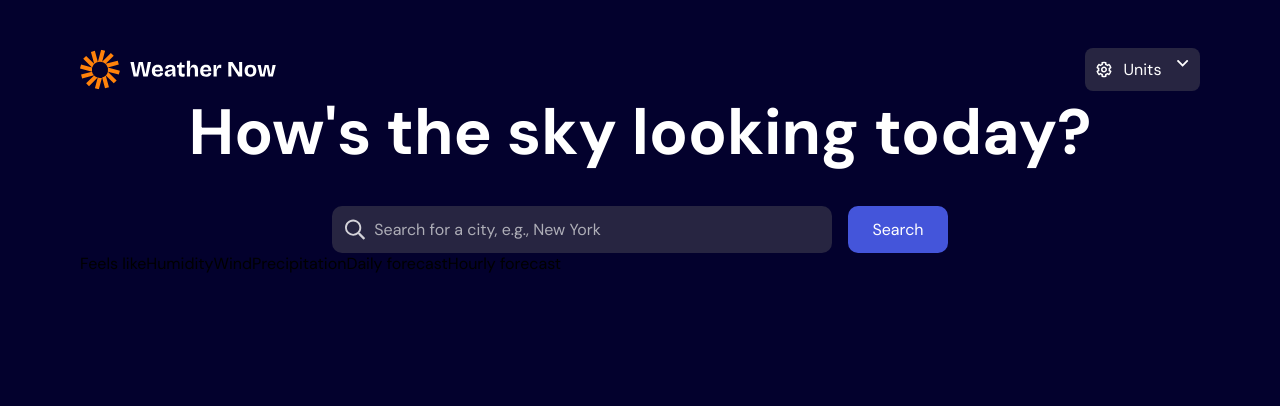
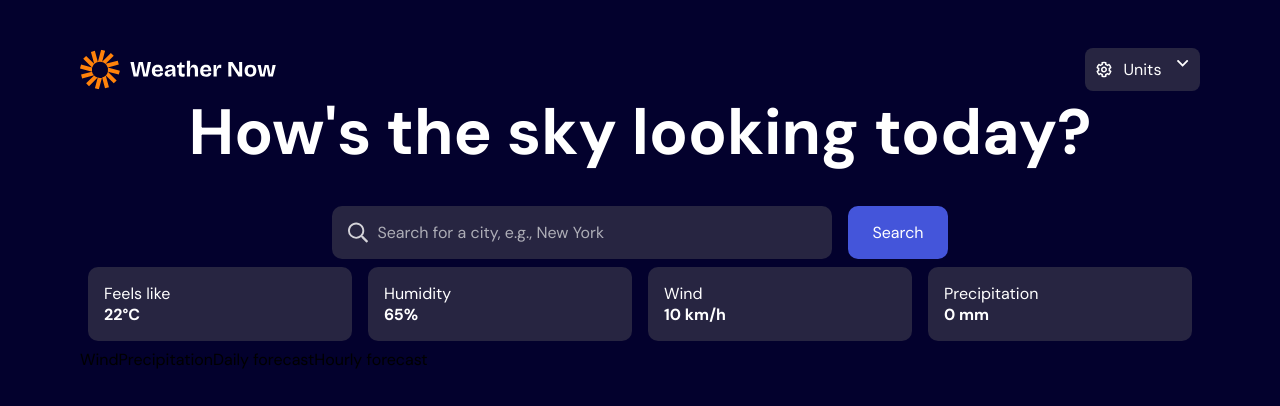
Before and after one commit to BernardoWE/Weather-App-React, a React (Vite) app in the folder Weather-app/: page / in a window 1280 px wide. Shown: the top 406 px of the page. Built offline with nearby package versions, Linux system fonts and the light colour scheme.

Commit message:
adcionando os card weather info

```diff
--- /dev/null
+++ b/Weather-app/src/components/index.jsx
@@ -0,0 +1,13 @@
+import {Card}  from "./style.js"
+
+
+
+function WeatherInfoCard({title, value}){
+    return(
+        <Card>
+            <p>{title}</p>
+            <p><strong>{value}</strong></p>
+        </Card>
+    )
+}
+export default WeatherInfoCard
--- /dev/null
+++ b/Weather-app/src/components/style.js
@@ -0,0 +1,11 @@
+import styled from "styled-components";
+import { Colors } from "../pages/home/style.js";
+export const Card = styled.div`
+    background-color: ${Colors.blue800};
+    border-radius: 10px;
+    padding: 1rem;
+    margin: 0.5rem;
+    color: ${Colors.blue0};
+
+    flex: 1;
+`;
--- a/Weather-app/src/pages/home/App.jsx
+++ b/Weather-app/src/pages/home/App.jsx
@@ -1,9 +1,9 @@
 import { useState } from 'react'
 
 import './style.js'
-import { Main, Header, DropdownContainer, DropdownMenu, Button, ButtonUnits, SearchContainer, SearchInputWrapper, SearchInput, SearchButton
+import { Main, Header, DropdownContainer, DropdownMenu, Button, ButtonUnits, SearchContainer, SearchInputWrapper, SearchInput, SearchButton, WeatherInfoContainer
  } from './style.js'
-
+import WeatherInfoCard from '../../components/index.jsx'
 import IconUnits from '../../assets/images/icon-units.svg'
 import IconDropdown from '../../assets/images/icon-dropdown.svg'
 import IconCheckMark from '../../assets/images/icon-checkmark.svg'
@@ -142,12 +142,12 @@ function App() {
         </SearchInputWrapper>
         <SearchButton>Search</SearchButton>
       </SearchContainer>
-
-      Feels like
-      {/* <!-- Insert temperature here --> */}
-
-      Humidity
-      {/* <!-- Insert humidity here --> */}
+      <WeatherInfoContainer>
+        <WeatherInfoCard title='Feels like' value='22°C' />
+        <WeatherInfoCard title='Humidity' value='65%' />
+        <WeatherInfoCard title='Wind' value='10 km/h' />
+        <WeatherInfoCard title='Precipitation' value='0 mm' />
+      </WeatherInfoContainer>
 
       Wind
       {/* <!-- Insert wind here -->    */}
--- a/Weather-app/src/pages/home/style.js
+++ b/Weather-app/src/pages/home/style.js
@@ -101,12 +101,15 @@ export const SearchInputWrapper = styled.label`
     align-items: center;
     background-color: ${Colors.blue800};
     border-radius: 10px;
-    padding: .8rem;
+    padding: 1rem;
     gap:0.5rem;
     cursor: text;
-
-    /* width: clamp(200px, 20vw, 400px); */
-    width: 500px;
+    flex-shrink: 0;
+    width: clamp(200px, 50vw, 500px);
+    /* width: 500px; */
+    &:hover{
+        background-color: ${Colors.blue700};
+    }
 `
 export const SearchInput = styled.input`
     background-color: transparent;
@@ -117,6 +120,7 @@ export const SearchInput = styled.input`
     &::placeholder{
         color: ${Colors.blue300};
     }
+
 `
 export const SearchButton = styled.button`
     background-color: ${Colors.lightBlue};
@@ -134,3 +138,7 @@ export const SearchButton = styled.button`
         transform: scale(0.98);
     }
 `
+export const WeatherInfoContainer = styled.div`
+    display: flex;
+
+`
```
